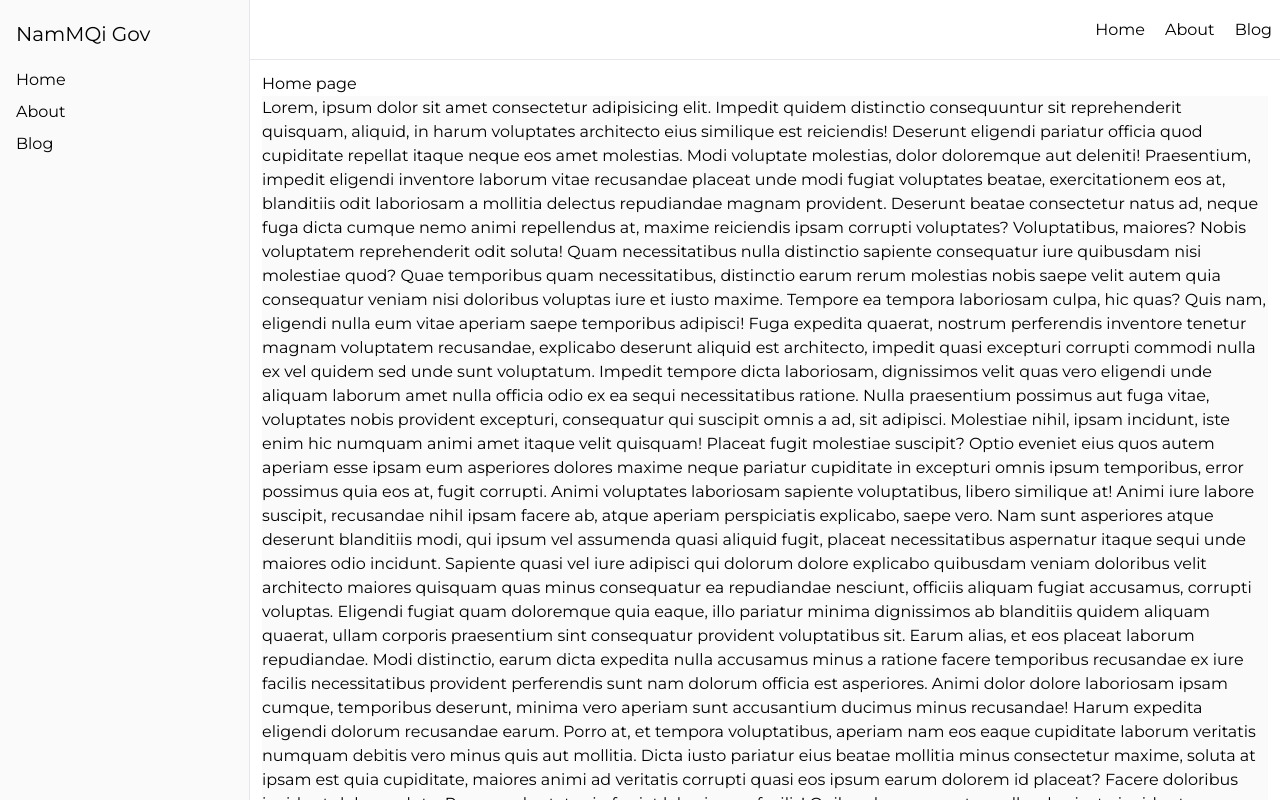
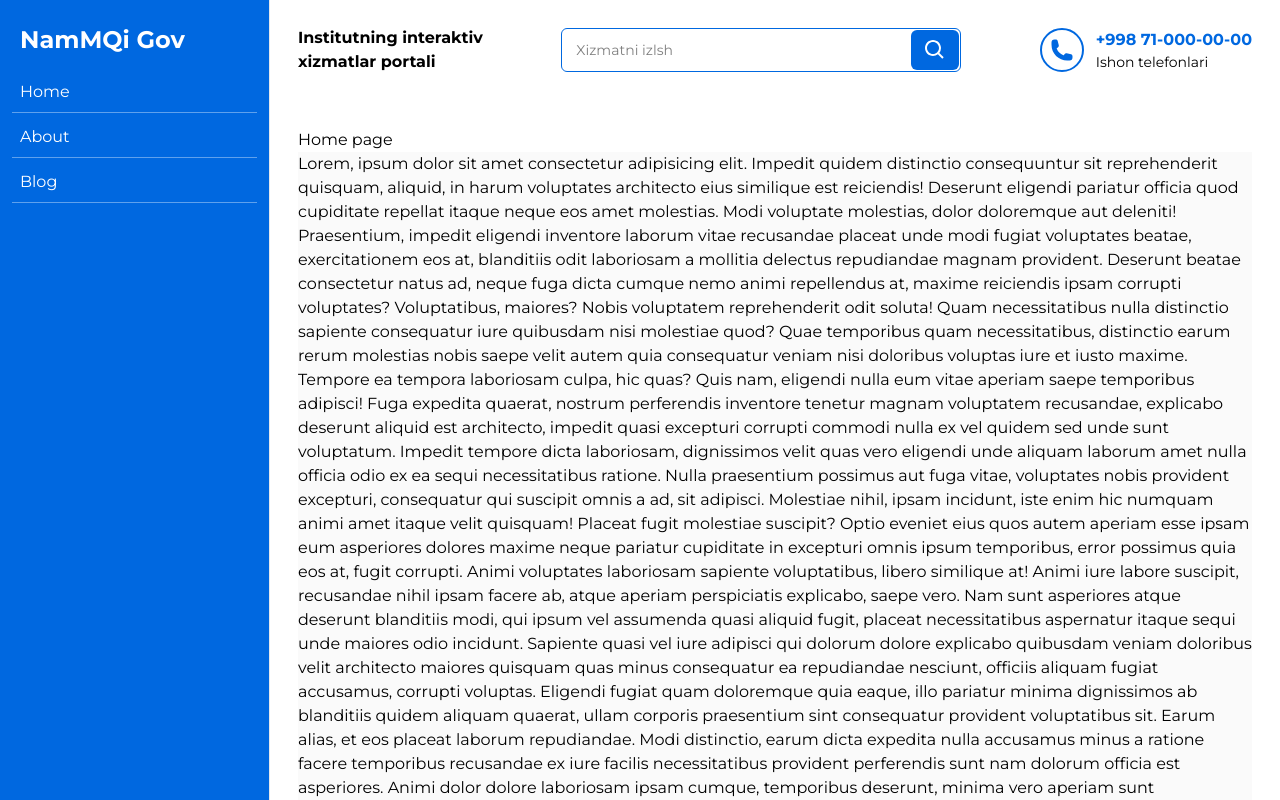
Before and after one commit to akramjonnuriddinov/nammqi-gov, a Nuxt app: page / in a window 1280 px wide. Built offline with nearby package versions, Linux system fonts and the light colour scheme.

Commit message:
update all design by ismoil

```diff
--- a/assets/css/style.css
+++ b/assets/css/style.css
@@ -1,6 +1,13 @@
 @import url('https://fonts.googleapis.com/css2?family=Montserrat:ital,wght@0,100..900;1,100..900&display=swap');
 
 @import "tailwindcss";
+
+@theme {
+    --color-main-100: #edf5ff;
+    --color-main-200: #e5effc;
+    --color-main-400: #5c8eff;
+    --color-main-500: #0068e0;
+}
 
 :root,
 html,
@@ -75,7 +82,7 @@ input[type="number"]::-webkit-inner-spin-button {
 
     input,
     select {
-        @apply bg-transparent border p-1 placeholder:text-sm placeholder:font-normal w-full rounded-md py-2 outline-0;
+        @apply bg-transparent border border-main-500 p-1 placeholder:text-sm placeholder:font-normal w-full rounded-md py-2 outline-0;
     }
 }
 
--- a/components/layout/Header.vue
+++ b/components/layout/Header.vue
@@ -16,13 +16,36 @@ const links = [
 </script>
 
 <template>
-  <header class="border-b border-gray-200 h-[60px] p-2 flex items-center justify-end">
+  <header class="h-[100px] p-7 flex items-center justify-between">
+    <div class="font-bold">Institutning interaktiv <br> xizmatlar portali</div>
+    <div class="relative border border-main-500 rounded-md flex items-center px-[1px] w-[400px]">
+      <input class="py-2 px-3 border-transparent w-full" type="text" placeholder="Xizmatni izlsh">
+      <button class="bg-main-500 fill-white rounded-md px-3 py-2">
+        <svg xmlns="http://www.w3.org/2000/svg" width="24" height="24" viewBox="0 0 24 24">
+          <path
+            d="M10 18a7.952 7.952 0 0 0 4.897-1.688l4.396 4.396 1.414-1.414-4.396-4.396A7.952 7.952 0 0 0 18 10c0-4.411-3.589-8-8-8s-8 3.589-8 8 3.589 8 8 8zm0-14c3.309 0 6 2.691 6 6s-2.691 6-6 6-6-2.691-6-6 2.691-6 6-6z">
+          </path>
+        </svg>
+      </button>
+    </div>
     <nav>
-      <ul class="flex gap-5">
+      <div class="flex items-center gap-3">
+        <div class="text-main-500 rounded-full p-2 border-2">
+          <svg xmlns="http://www.w3.org/2000/svg" viewBox="0 0 24 24" fill="currentColor" class="size-6">
+            <path fill-rule="evenodd"
+              d="M1.5 4.5a3 3 0 0 1 3-3h1.372c.86 0 1.61.586 1.819 1.42l1.105 4.423a1.875 1.875 0 0 1-.694 1.955l-1.293.97c-.135.101-.164.249-.126.352a11.285 11.285 0 0 0 6.697 6.697c.103.038.25.009.352-.126l.97-1.293a1.875 1.875 0 0 1 1.955-.694l4.423 1.105c.834.209 1.42.959 1.42 1.82V19.5a3 3 0 0 1-3 3h-2.25C8.552 22.5 1.5 15.448 1.5 6.75V4.5Z"
+              clip-rule="evenodd" />
+          </svg>
+        </div>
+        <div class="flex flex-col">
+          <a class="font-bold text-main-500" href="tel:+998 71-000-00-00">+998 71-000-00-00</a>
+          <p class="text-sm">Ishon telefonlari</p>
+        </div>
+      </div>
+      <!-- <ul class="flex gap-5">
         <li v-for="(link, index) in links" :key="index">
           <NuxtLink :to="link.path">{{ link.name }}</NuxtLink>
         </li>
-      </ul>
+      </ul> -->
     </nav>
-  </header>
-</template>
+  </header></template>
--- a/components/layout/Sidebar.vue
+++ b/components/layout/Sidebar.vue
@@ -15,12 +15,12 @@ const links = [
 ]
 </script>
 <template>
-    <div class="max-w-[250px] flex flex-col gap-4 w-full p-2 border-e border-gray-200 bg-[#fafafa]">
-        <div class="text-xl mt-3 px-2">NamMQi Gov</div>
+    <div class="max-w-[270px] flex flex-col gap-4 w-full p-3 border-e border-gray-200 bg-main-500">
+        <div class="text-2xl font-bold mt-3 px-2 text-white">NamMQi Gov</div>
         <nav>
-            <ul class="flex flex-col">
+            <ul class="flex flex-col gap-1">
                 <NuxtLink v-for="(link, index) in links" :key="index" :to="link.path"
-                    class="hover:bg-gray-100 w-full py-1 px-2 rounded-md">
+                    class="hover:bg-main-400 hover:rounded-md text-white w-full py-2 border-b border-main-100/40 px-2">
                     {{ link.name }}
                 </NuxtLink>
             </ul>
--- a/layouts/default.vue
+++ b/layouts/default.vue
@@ -3,7 +3,7 @@
     <LayoutSidebar />
     <div class='w-full  flex-1 overflow-y-scroll'>
       <LayoutHeader />
-      <div style="min-height:calc(100vh - 80px);" class='w-full  bg-white p-3'>
+      <div style="min-height:calc(100vh - 80px);" class='w-full  bg-white p-7'>
         <NuxtPage />
       </div>
       <LayoutFooter />
```
